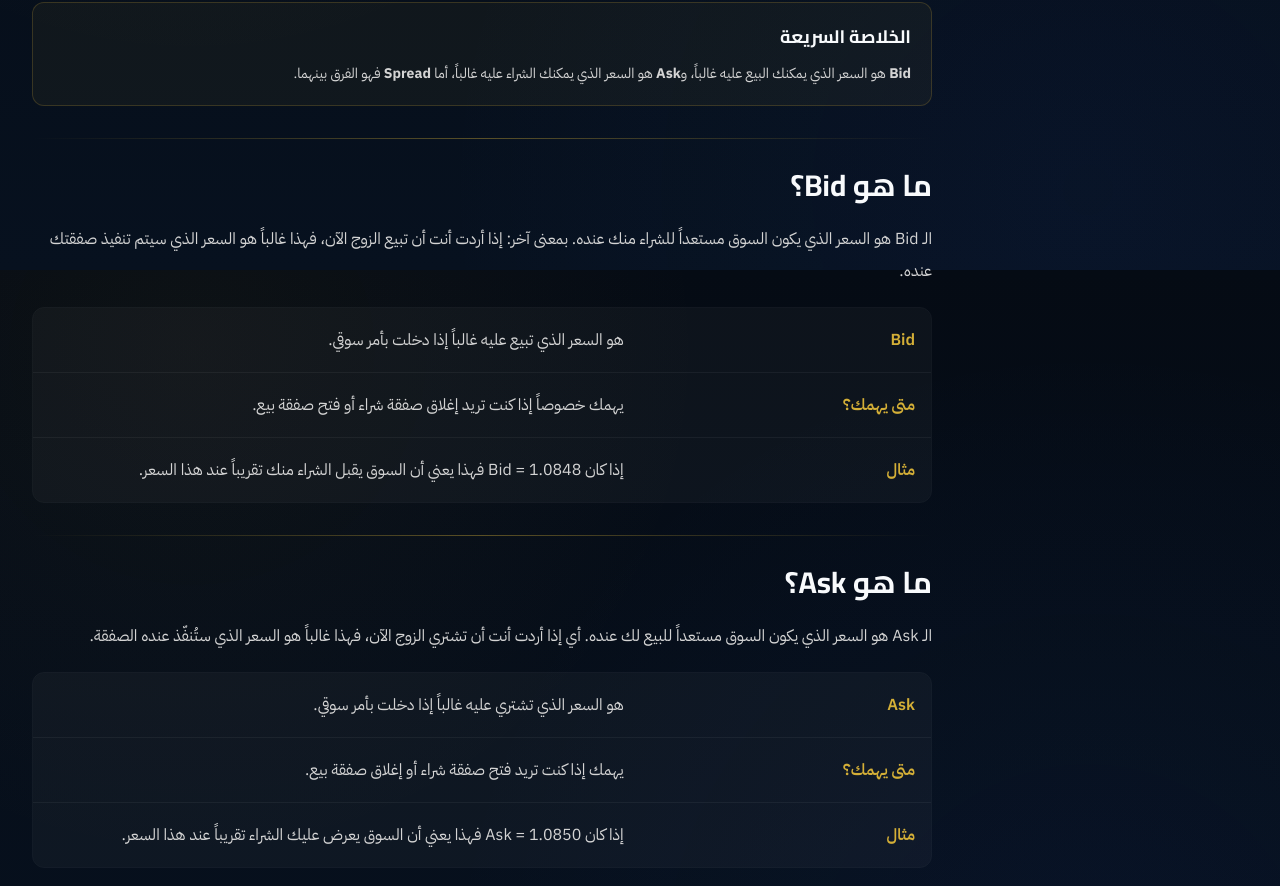
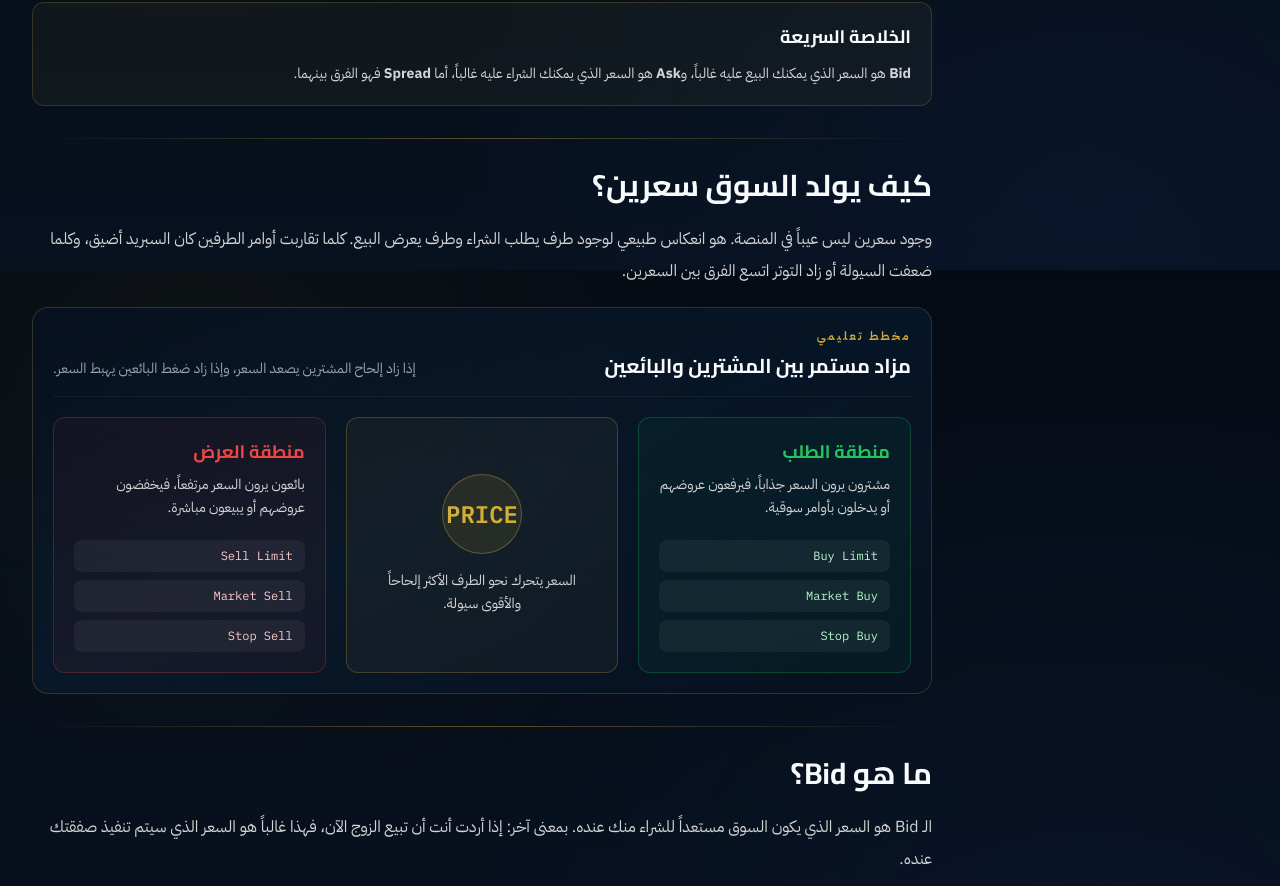
Before and after one commit to yassinlgarch-eng/Vanta-capital-, a Next.js app: page /academy/forex-basics/bid-ask-spread in a window 1280 px wide. Shown: the part 1330-2216 px from the top of the page. Built offline with nearby package versions, Linux system fonts and the light colour scheme.

Commit message:
Enrich bid ask spread lesson with extra visual diagram

```diff
--- a/src/app/academy/forex-basics/bid-ask-spread/page.tsx
+++ b/src/app/academy/forex-basics/bid-ask-spread/page.tsx
@@ -5,6 +5,7 @@ import AcademyLessonTemplate, {
 import {
   BidAskSpreadVisual,
   ForexGlossaryVisual,
+  PriceFormationDiagram,
 } from "@/components/AcademyVisuals";
 
 export const metadata = {
@@ -53,6 +54,21 @@ export default function BidAskSpreadLessonPage() {
                   <strong> Spread</strong> فهو الفرق بينهما.
                 </p>
               </LessonCallout>
+            </>
+          ),
+        },
+        {
+          id: "market-mechanism",
+          label: "الآلية البصرية",
+          title: "كيف يولد السوق سعرين؟",
+          children: (
+            <>
+              <p>
+                وجود سعرين ليس عيباً في المنصة. هو انعكاس طبيعي لوجود طرف يطلب
+                الشراء وطرف يعرض البيع. كلما تقاربت أوامر الطرفين كان السبريد
+                أضيق، وكلما ضعفت السيولة أو زاد التوتر اتسع الفرق بين السعرين.
+              </p>
+              <PriceFormationDiagram />
             </>
           ),
         },
```
